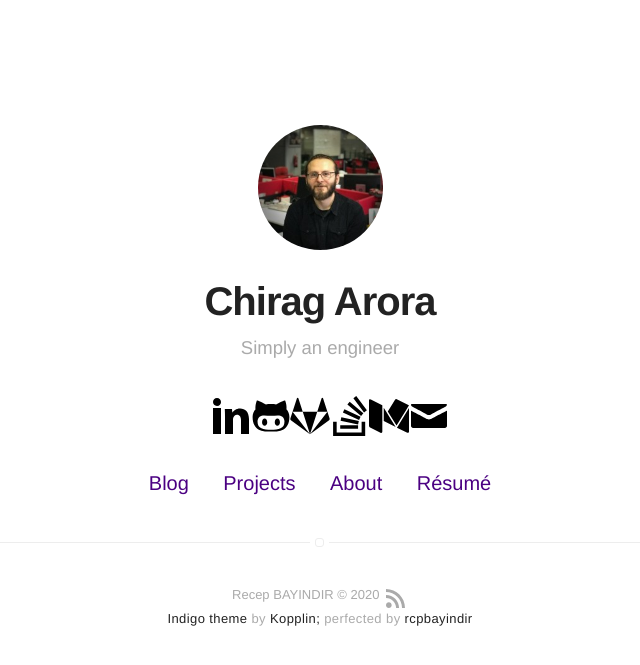
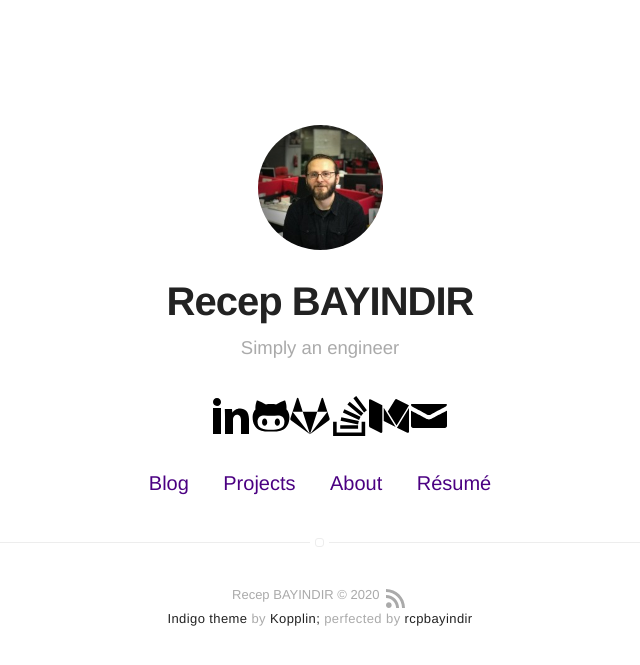
Before and after one commit to rcpbayindir/rcpbayindir.github.io, a Jekyll site: the page built from index.html, in a window 1280 px wide. Shown: the top 665 px of the page, without its empty margins (320-960 px from the left). Built offline with Jekyll 4.4.1, drawn with Linux system fonts in a browser that asks for light colours.

Commit message:
test deploy

```diff
--- a/_includes/header.html
+++ b/_includes/header.html
@@ -18,8 +18,8 @@
             </span>
         {% endif %}
 
-        <h1 class="title"><span class="chiaro">Chi</span><span class="hide">rag</span> <span class="chiaro">Aro</span><span class="hide">ra</span></h1>
-        <h2 class="description">{{ site.bio }}</h2>
+     <h1 class="title">{{ site.name }}</h1>
+     <h2 class="description">{{ site.bio }}</h2>
 
         {% include social-links.html %}
     </header>
```
